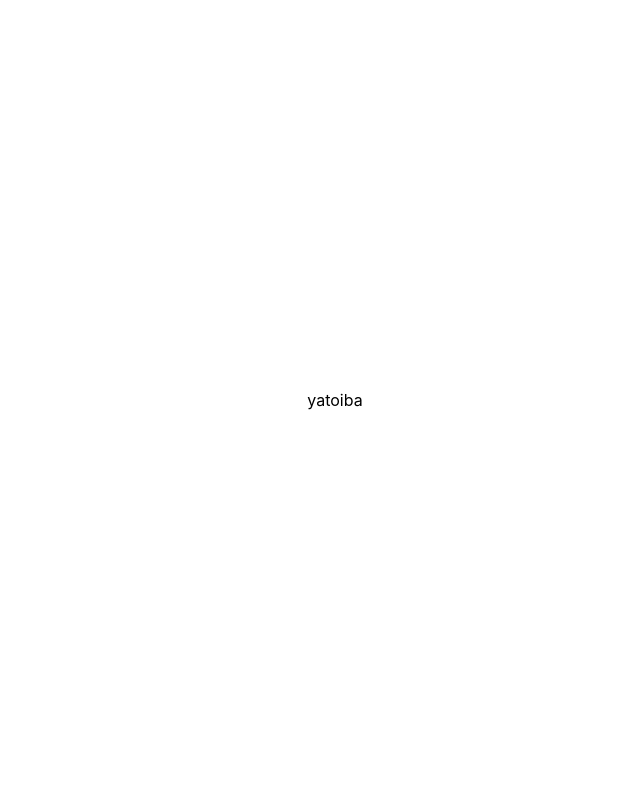
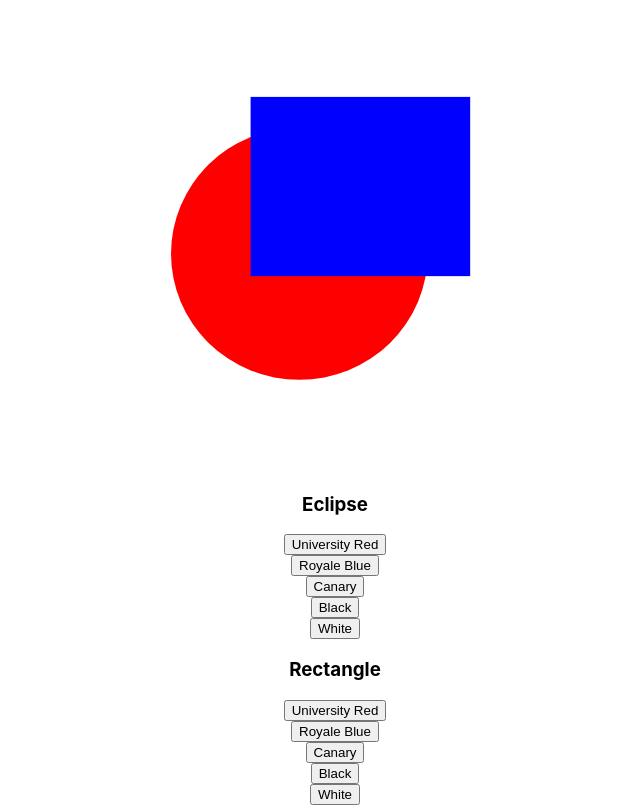
Before and after one commit to andirkh/shoes-customizer, a Next.js app: page / in a window 1280 px wide. Shown: the whole page, without its empty margins (305-945 px from the left). Built offline with nearby package versions, Linux system fonts and the light colour scheme.

Commit message:
feat: add testSVG

```diff
--- /dev/null
+++ b/components/TestSVG/index.js
@@ -0,0 +1,40 @@
+import React from "react";
+import PropTypes from "prop-types";
+
+class TestSVG extends React.Component {
+  render() {
+    const { eclipseColor, rectangleColor } = this.props;
+    return (
+      <svg
+        width="50%"
+        height="50%"
+        viewBox="0 0 1024 768"
+        version="1.1"
+        xmlns="http://www.w3.org/2000/svg"
+        fillRule="evenodd"
+        clipRule="evenodd"
+        strokeLineJoin="round"
+        strokeMiterLimit="2"
+      >
+        <ellipse
+          id="myEclipseId"
+          cx="454.241"
+          cy="411.095"
+          rx="207.949"
+          ry="204.382"
+          fill={eclipseColor}
+        />
+        <rect
+          id="myRectangleId"
+          x="375.242"
+          y="157.004"
+          width="355.779"
+          height="290.409"
+          fill={rectangleColor}
+        />
+      </svg>
+    );
+  }
+}
+
+export default TestSVG;
--- a/package.json
+++ b/package.json
@@ -8,8 +8,10 @@
     "start": "next start"
   },
   "dependencies": {
+    "bootstrap": "^4.5.2",
     "next": "9.5.5",
     "react": "16.13.1",
+    "react-bootstrap": "^1.3.0",
     "react-dom": "16.13.1"
   }
 }
--- a/pages/index.js
+++ b/pages/index.js
@@ -1,5 +1,6 @@
 import Head from 'next/head'
 import styles from '../styles/Home.module.css'
+import MainPage from '../views/MainPage'
 
 export default function Home() {
   return (
@@ -9,7 +10,7 @@ export default function Home() {
         <link rel="icon" href="/favicon.ico" />
       </Head>
 
-      <div>yatoiba</div>
+      <MainPage />
     </div>
   )
 }
--- /dev/null
+++ b/views/MainPage/index.js
@@ -0,0 +1,53 @@
+import React, { Fragment } from "react";
+import TestSVG from "../../components/TestSVG";
+
+const COLORIO = [
+  { value: "red", label: "University Red" },
+  { value: "blue", label: "Royale Blue" },
+  { value: "yellow", label: "Canary" },
+  { value: "Black", label: "Black" },
+  { value: "White", label: "White" },
+];
+
+class MainPage extends React.Component {
+  state = {
+    eclipseColor: "red",
+    rectangleColor: "blue",
+  };
+
+  handleChangeEclipseColor = (color) => {
+    this.setState({ eclipseColor: color });
+  };
+
+  handleRectangleColor = (color) => {
+    this.setState({ rectangleColor: color });
+  };
+
+  render() {
+    const { eclipseColor, rectangleColor } = this.state;
+    return (
+      <Fragment>
+        <TestSVG eclipseColor={eclipseColor} rectangleColor={rectangleColor} />
+        <h3>Eclipse</h3>
+        {COLORIO.map((item) => {
+          return (
+            <button onClick={() => this.handleChangeEclipseColor(item.value)}>
+              {item.label}
+            </button>
+          );
+        })}
+
+        <h3>Rectangle</h3>
+        {COLORIO.map((item) => {
+          return (
+            <button onClick={() => this.handleRectangleColor(item.value)}>
+              {item.label}
+            </button>
+          );
+        })}
+      </Fragment>
+    );
+  }
+}
+
+export default MainPage;
```
Also changed, not shown: 1 other file (tests, documents, lock files or other folders).
